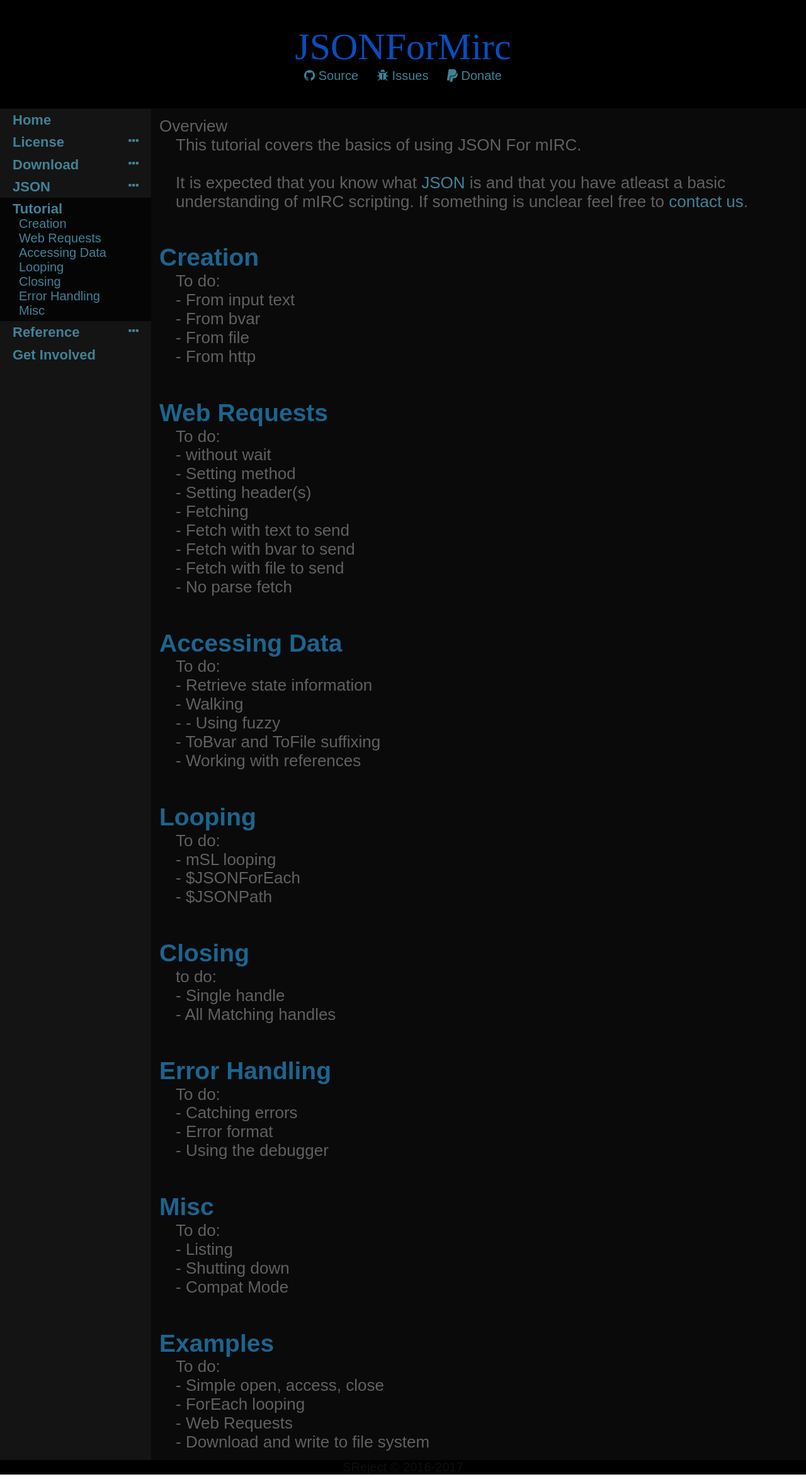
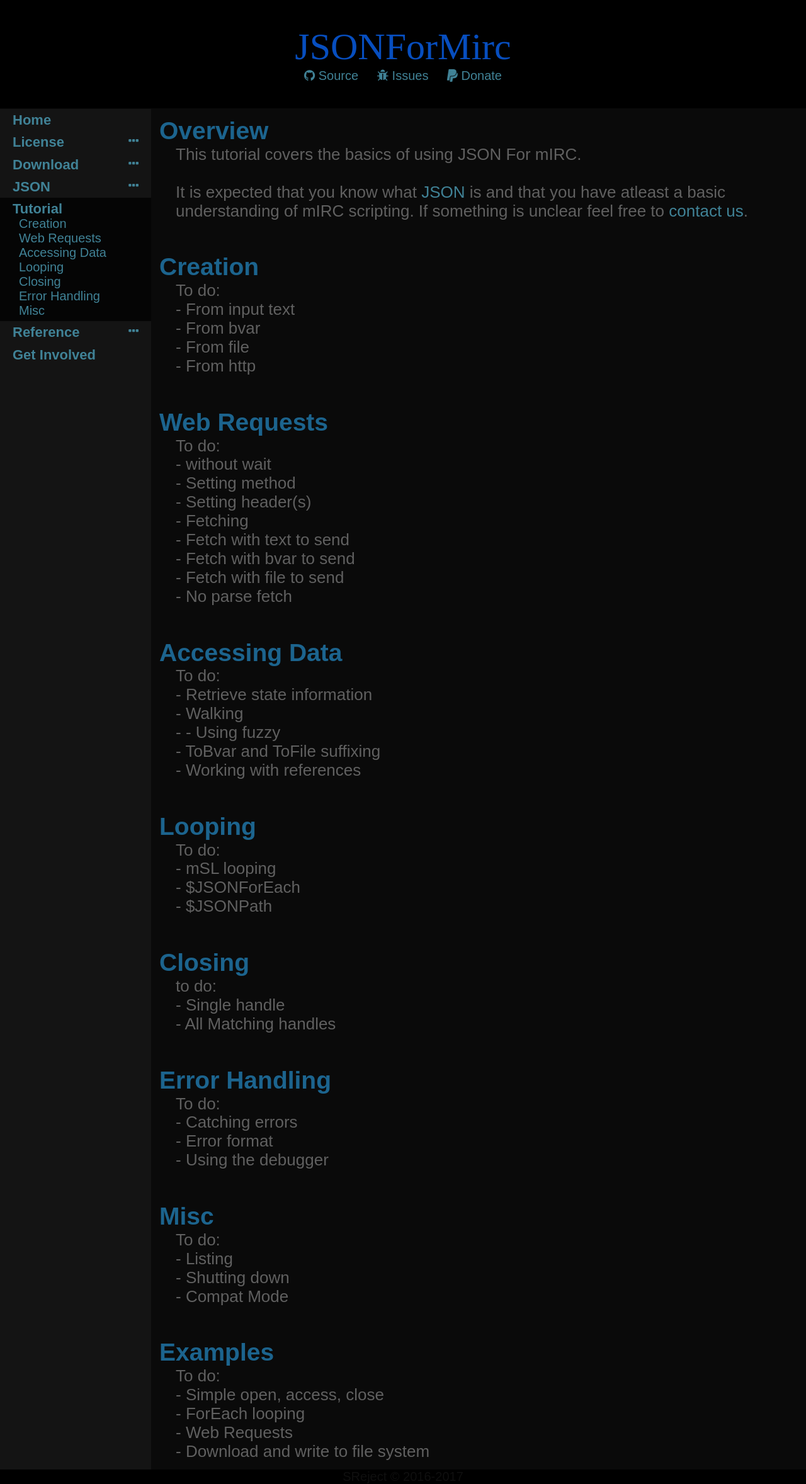
Before and after one commit to SReject/JSON-For-Mirc, a Jekyll site: the page built from tutorial.html, in a window 1280 px wide. Shown: the whole page at 63% size. Built offline with Jekyll 4.4.1, drawn with Linux system fonts in a browser that asks for light colours; some web fonts are replaced.

Commit message:
Fixed overview header

```diff
--- a/tutorial.html
+++ b/tutorial.html
@@ -3,7 +3,9 @@
 catagory: tutorial
 ---
 <article>
-    <header>Overview</header>
+    <header>
+        <h1>Overview</h1>
+    </header>
     <div class="body">
         This tutorial covers the basics of using JSON For mIRC.<br>
         <br>
```
